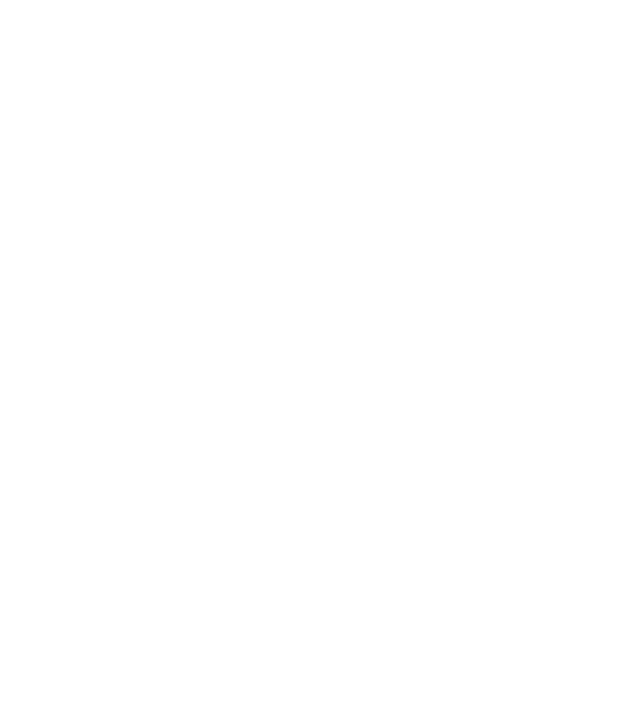
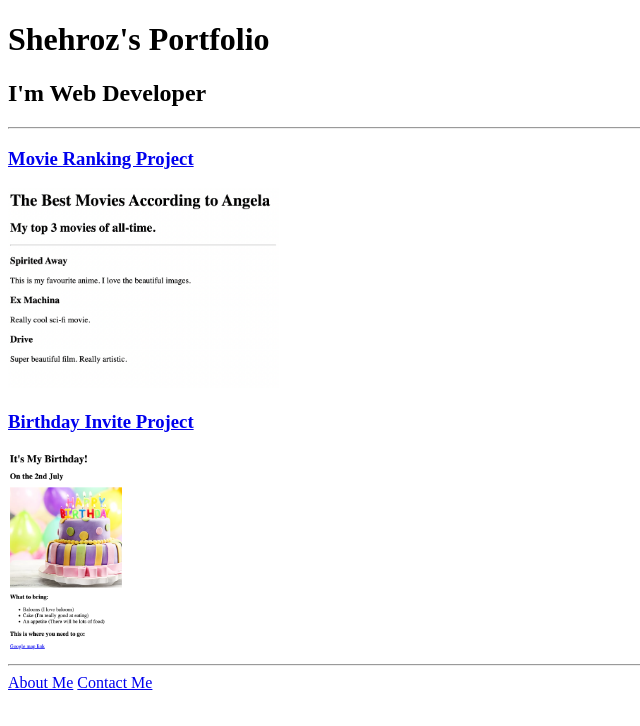
Before and after one commit to Shehroz34/html-portfolio, a plain HTML site: page index.html in a window 1280 px wide. Shown: the whole page, without its empty margins (0-640 px from the left). Drawn offline with Linux system fonts and the light colour scheme.

Commit message:
Update index.html

```diff
--- a/index.html
+++ b/index.html
@@ -1,15 +1,21 @@
-<!-- TODO 1: Create the HTML Boilerplate -->
+ <!DOCTYPE html>
+ <html lang="en">
+ <head>
+    <meta charset="UTF-8">
+    <title>Shehroz's Portfolio</title>
+ </head>
+ <body>
+    <h1>Shehroz's Portfolio</h1>
+    <h2>I'm Web Developer</h2>
+    <hr>
 
-<!-- TODO 2: Add Your previous projects' HTML into the public folder -->
+    <h3><a href="./public/movie-ranking.html">Movie Ranking Project</a></h3>
+    <img src="./assets/images/movie-ranking.png" height="200" alt="Movie ranking list preview"/ >
+    <h3><a href="./public/birthday-invite.html">Birthday Invite Project</a></h3>
+    <img src="./assets/images/birthday-invite.png" height="200" alt="Birthday invite preview"/>
 
-<!-- TODO 3: Take screenshots of your project previews and add the images to the images folder -->
-
-<!-- TODO 4: Add titles/subtitles etc. -->
-
-<!-- TODO 5: Add a link to the project pages -->
-
-<!-- TODO 6: Add images to show the project previews
-HINT for TODO 6: You can use the height attribute set to 200 to make the image smaller:
-https://developer.mozilla.org/en-US/docs/Web/HTML/Element/img#attr-height -->
-
-<!-- TODO 7: Add the Contact Me and About Me page links -->
+    <hr />
+     <a href="./public/about.html">About Me</a>
+     <a href="./public/contact.html">Contact Me</a>
+ </body>
+ </html>
```
